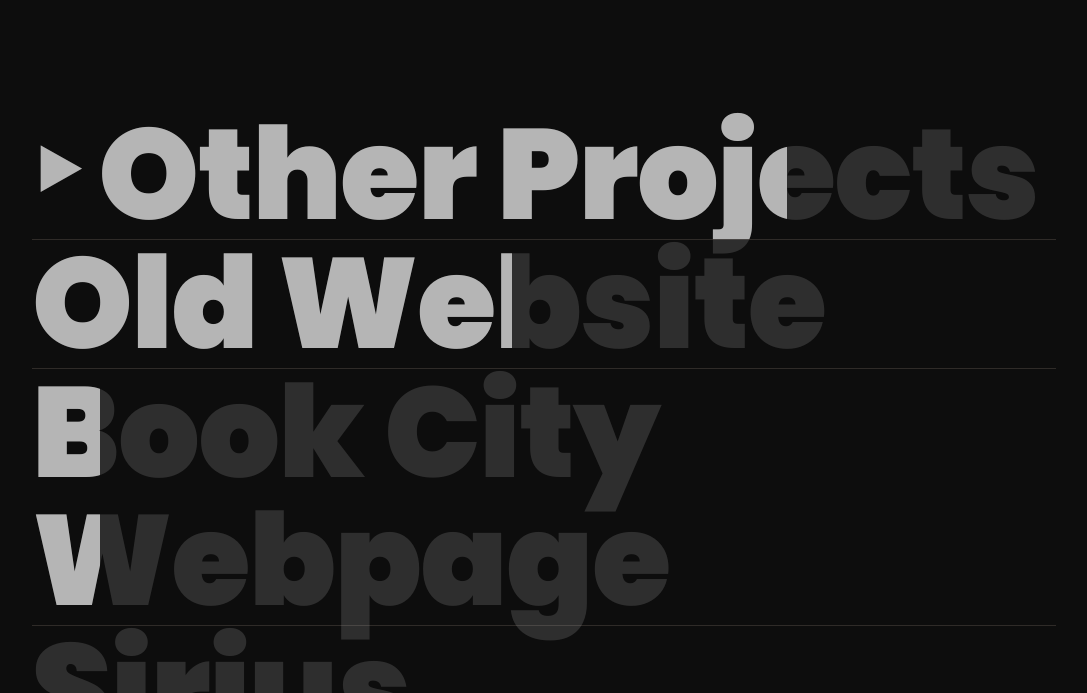
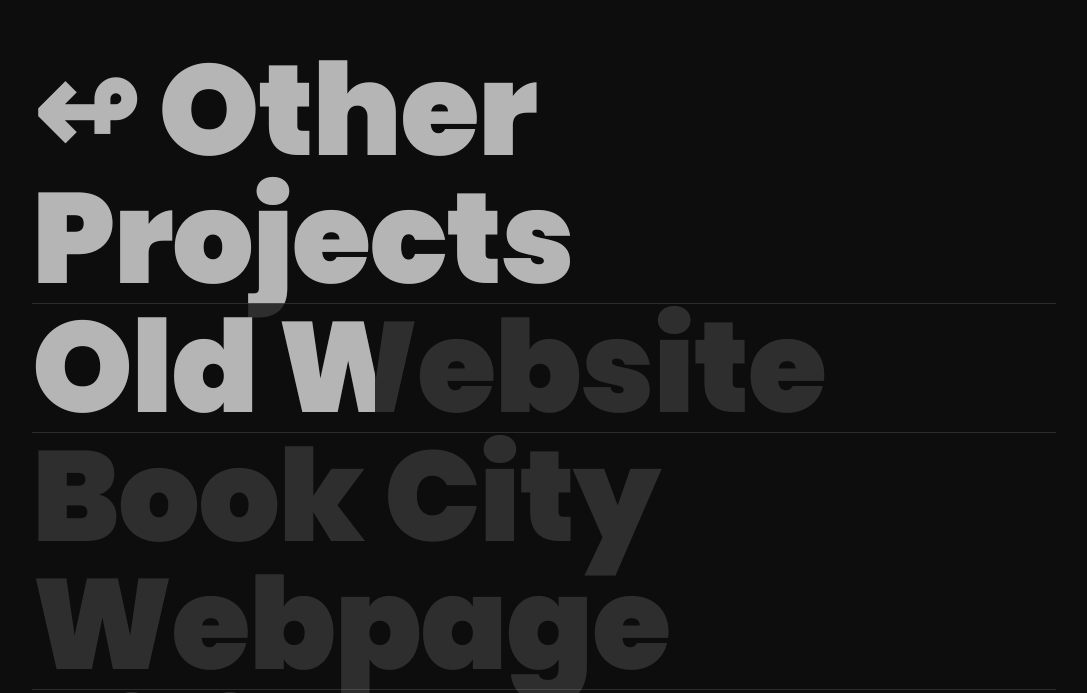
Before and after one commit to twixxty/twixxt.github.io, a plain HTML site: page works.html in a window 1280 px wide. Shown: the part 110-803 px from the top of the page, without its empty margins (96-1183 px from the left). Drawn offline with Linux system fonts and the light colour scheme.

Commit message:
Update works.html

```diff
--- a/works.html
+++ b/works.html
@@ -13,7 +13,7 @@
 </head>
 <body>
   <div class="container">
-      <h1 class="text">‣ Other Projects<span>More Content!</span></h1>
+      <h1 class="text">↫ Other Projects<span><a href="https://twixxt.netlify.app" target="_self">Go Back</a></span></h1>
       <h1 class="text">Old Website<span><a href="https://twixxty.github.io/" target="_self">Web Design</a></span></h1>
     <h1 class="text">Book City Webpage<span><a href="https://sites.google.com/view/bookcity0" target="_self">Frontend Developement</a></span></h1>
     <h1 class="text">Sirius Productions Homepage<span><a href="https://siriusproductions.netlify.app/" target="_self">Web Design</a></span></h1>
```
